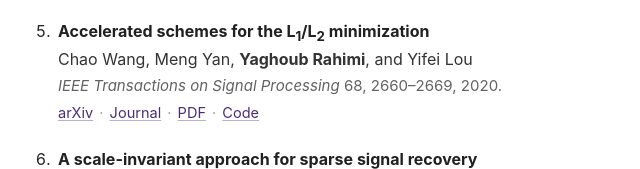
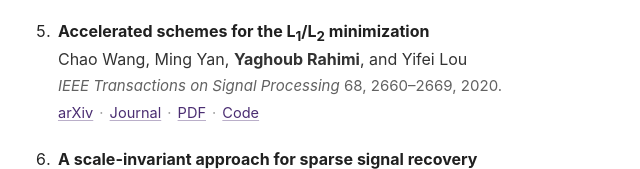
Before and after one commit to Yaghoub-Rahimi/Yaghoub-Rahimi.github.io, a plain HTML site: page publications.html in a window 1280 px wide. Shown: the part 1064-1233 px from the top of the page, 352-992 px from the left. Drawn offline with Linux system fonts and the light colour scheme.

Commit message:
Correct sparse recovery coauthor name

```diff
--- a/publications.html
+++ b/publications.html
@@ -116,7 +116,7 @@
         </li>
         <li id="accelerated-l1-l2">
           <div class="publication-title">Accelerated schemes for the L<sub>1</sub>/L<sub>2</sub> minimization</div>
-          <div class="authors">Chao Wang, Meng Yan, <span class="me">Yaghoub Rahimi</span>, and Yifei Lou</div>
+          <div class="authors">Chao Wang, Ming Yan, <span class="me">Yaghoub Rahimi</span>, and Yifei Lou</div>
           <div class="venue"><em>IEEE Transactions on Signal Processing</em> 68, 2660–2669, 2020.</div>
           <div class="paper-links"><a href="https://arxiv.org/abs/1905.08946">arXiv</a><span class="link-separator" aria-hidden="true">·</span><a href="https://doi.org/10.1109/TSP.2020.2985298">Journal</a><span class="link-separator" aria-hidden="true">·</span><a href="https://arxiv.org/pdf/1905.08946">PDF</a><span class="link-separator" aria-hidden="true">·</span><a href="https://github.com/yflouucla/L1dL2">Code</a></div>
         </li>
```
